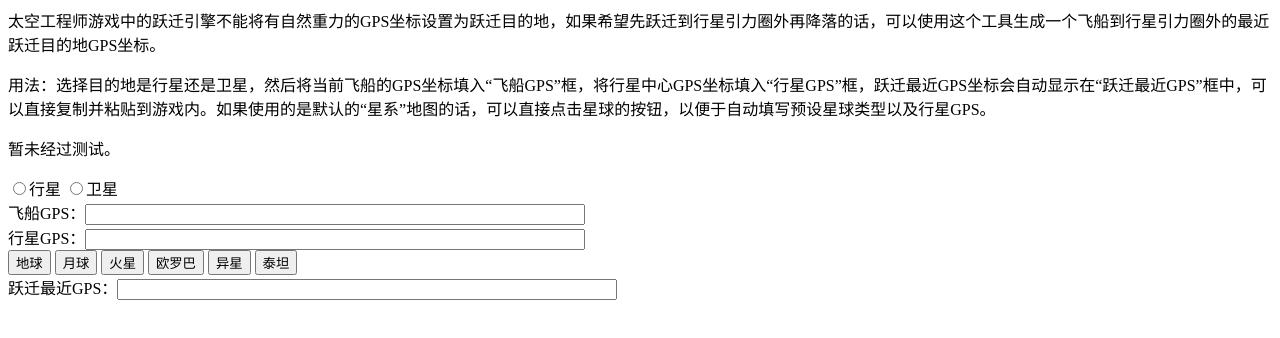
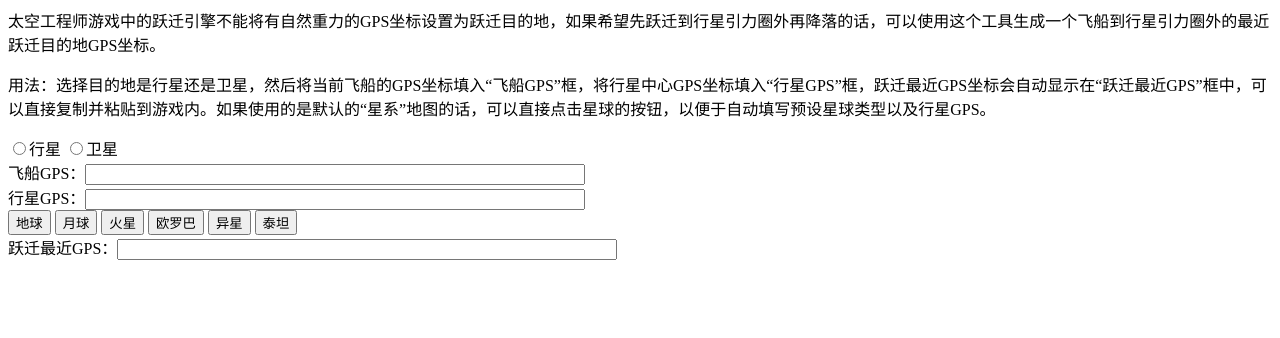
Before and after one commit to libook/se-jump, a plain HTML site: page index.html in a window 1280 px wide. Drawn offline with Linux system fonts and the light colour scheme.

Commit message:
docs: remove untested

```diff
--- a/index.html
+++ b/index.html
@@ -112,7 +112,6 @@
         太空工程师游戏中的跃迁引擎不能将有自然重力的GPS坐标设置为跃迁目的地，如果希望先跃迁到行星引力圈外再降落的话，可以使用这个工具生成一个飞船到行星引力圈外的最近跃迁目的地GPS坐标。</p>
     <p>
         用法：选择目的地是行星还是卫星，然后将当前飞船的GPS坐标填入“飞船GPS”框，将行星中心GPS坐标填入“行星GPS”框，跃迁最近GPS坐标会自动显示在“跃迁最近GPS”框中，可以直接复制并粘贴到游戏内。如果使用的是默认的“星系”地图的话，可以直接点击星球的按钮，以便于自动填写预设星球类型以及行星GPS。</p>
-    <p>暂未经过测试。</p>
 </div>
 <div>
     <div>
```
